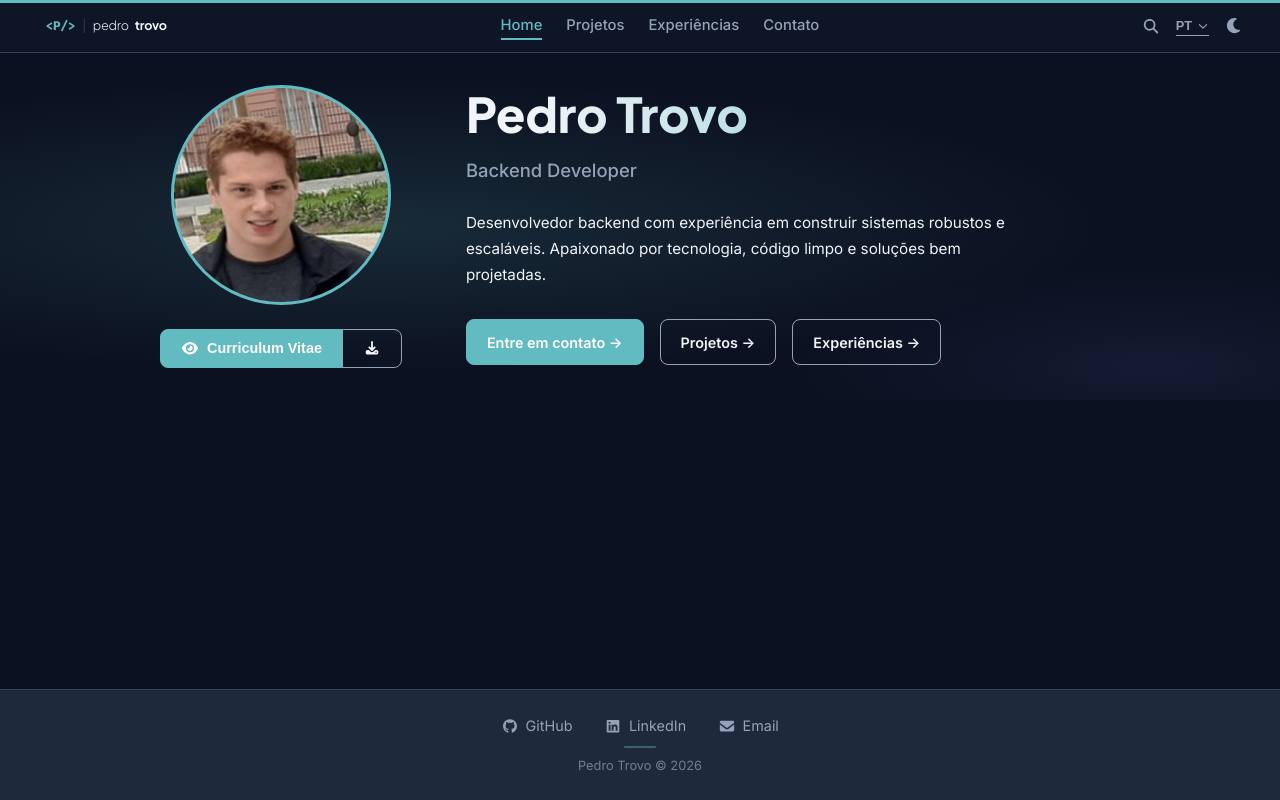
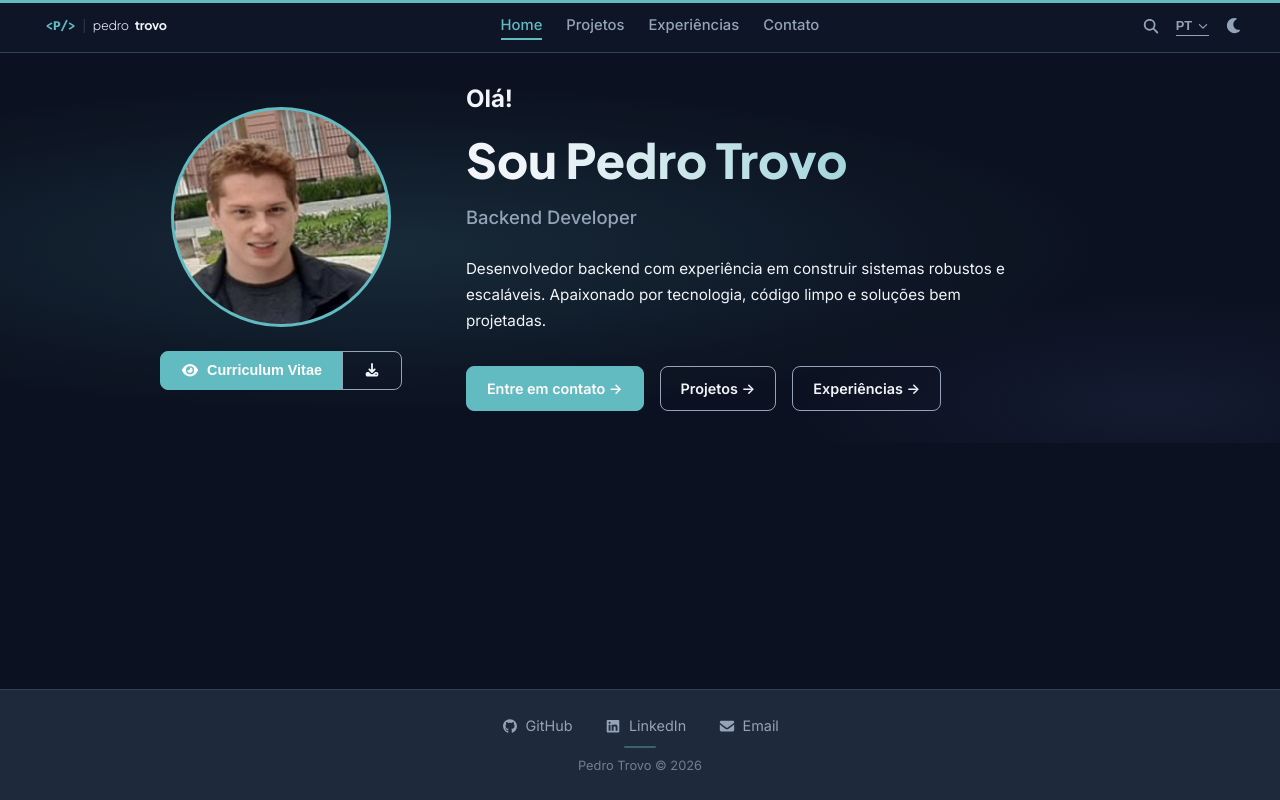
Before and after one commit to pedro-Trovo/Portfolio-pedro-trovo, a React (Vite) app: page / in a window 1280 px wide. Built offline with nearby package versions, Linux system fonts and the light colour scheme.

Commit message:
feat: adiciona saudacao Olá! acima do nome e Sou/I'm no nome

```diff
--- a/src/i18n/en.json
+++ b/src/i18n/en.json
@@ -4,7 +4,8 @@
   "nav.experiences": "Experience",
   "nav.contact": "Contact",
 
-  "home.name": "Pedro Trovo",
+  "home.greeting": "Olá!",
+  "home.name": "I'm Pedro Trovo",
   "home.title": "Backend Developer",
   "home.bio": "Backend developer with experience building robust and scalable systems. Passionate about technology, clean code, and well-designed solutions.",
   "home.cv_download": "Curriculum Vitae",
--- a/src/i18n/es.json
+++ b/src/i18n/es.json
@@ -4,7 +4,8 @@
   "nav.experiences": "Experiencia",
   "nav.contact": "Contacto",
 
-  "home.name": "Pedro Trovo",
+  "home.greeting": "¡Hola!",
+  "home.name": "Soy Pedro Trovo",
   "home.title": "Backend Developer",
   "home.bio": "Desarrollador backend con experiencia en la creación de sistemas robustos y escalables. Apasionado por la tecnología, el código limpio y las soluciones bien diseñadas.",
   "home.cv_download": "Curriculum Vitae",
--- a/src/i18n/pt.json
+++ b/src/i18n/pt.json
@@ -4,7 +4,8 @@
   "nav.experiences": "Experiências",
   "nav.contact": "Contato",
 
-  "home.name": "Pedro Trovo",
+  "home.greeting": "Olá!",
+  "home.name": "Sou Pedro Trovo",
   "home.title": "Backend Developer",
   "home.bio": "Desenvolvedor backend com experiência em construir sistemas robustos e escaláveis. Apaixonado por tecnologia, código limpo e soluções bem projetadas.",
   "home.cv_download": "Curriculum Vitae",
--- a/src/pages/Home.jsx
+++ b/src/pages/Home.jsx
@@ -79,6 +79,7 @@ function Home() {
             initial="initial"
             animate="animate"
           >
+            <motion.p className="home-greeting heading-gradient" variants={fadeUp}>{t('home.greeting')}</motion.p>
             <motion.h1 className="home-name" variants={fadeUp}>{t('home.name')}</motion.h1>
             <motion.p className="home-title text-muted" variants={fadeUp}>{t('home.title')}</motion.p>
             <motion.p className="home-bio text-muted" variants={fadeUp}>{t('home.bio')}</motion.p>
--- a/src/styles/components/hero.css
+++ b/src/styles/components/hero.css
@@ -86,6 +86,13 @@
   gap: 1rem;
 }
 
+.home-greeting {
+  font-size: 1.5rem;
+  font-weight: 700;
+  margin: 0 0 0.25rem;
+  line-height: 1.2;
+}
+
 .home-name {
   font-size: 3rem;
   font-weight: 800;
```
